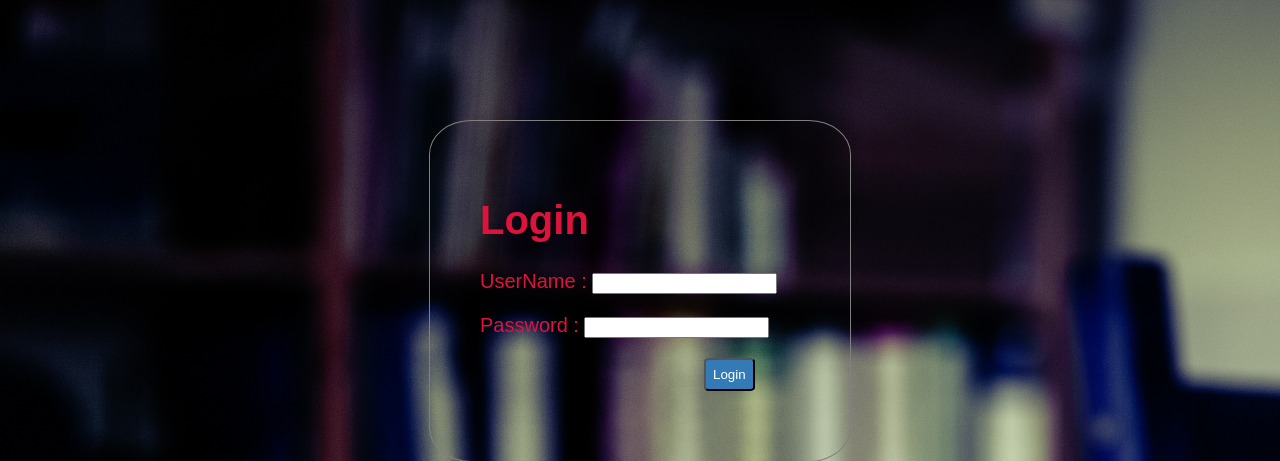
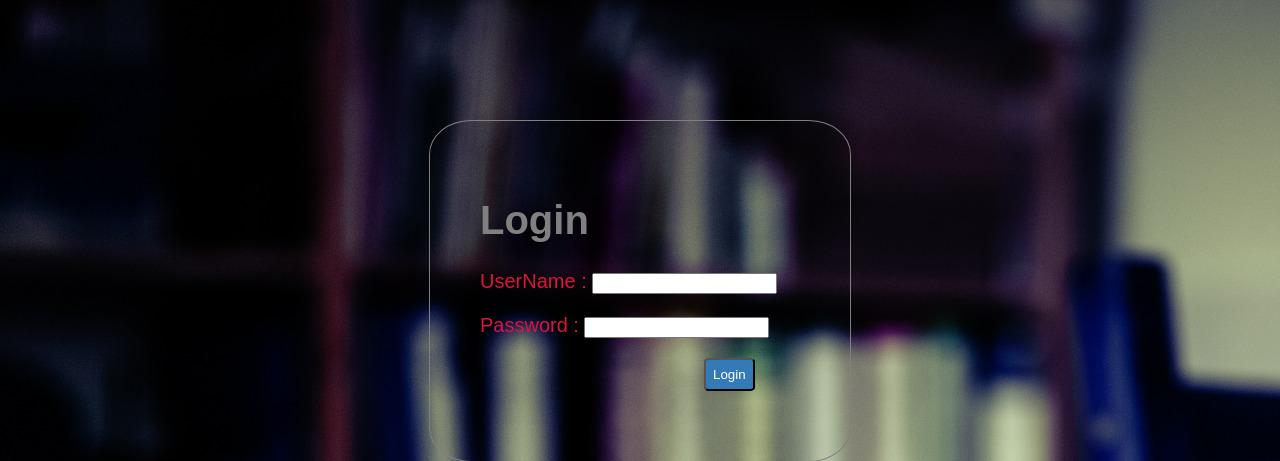
Before and after one commit to ibrahimy353/email, a PHP site: page / in a window 1280 px wide. Shown: the top 461 px of the page. Run offline with PHP 8.4, Linux system fonts and the light colour scheme.

Commit message:
added to project

```diff
--- a/style.css
+++ b/style.css
@@ -5,6 +5,8 @@ body{
     padding: 0;
     margin: 0;
     box-sizing: border-box;
+    width: 100%;
+    height: auto;
 
 }
 
@@ -25,7 +27,7 @@ body{
 
 }
 h1 {
-    color: crimson;
+    color: gray;
 
 }
 p {
```
